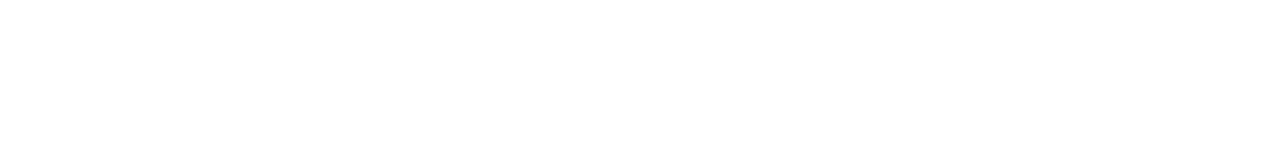
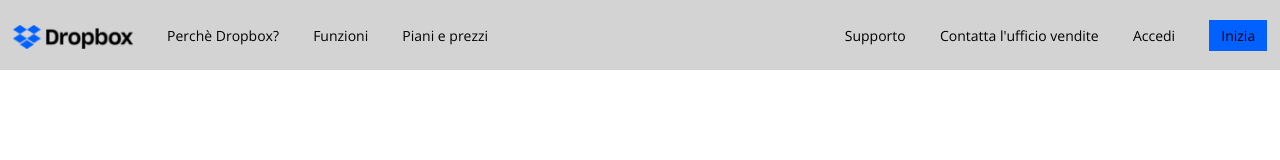
Before and after one commit to Deki97/htmlcss-dropbox, a plain HTML site: page index.html in a window 1280 px wide. Drawn offline with nearby package versions, Linux system fonts and the light colour scheme.

Commit message:
header in progress

```diff
--- a/css/style.css
+++ b/css/style.css
@@ -5,6 +5,87 @@
     box-sizing: border-box;
 }
 
+/* COMMON */
 body {
     font-family: 'Open Sans',sans-serif;
 }
+
+.col {
+    float: left;
+}
+
+.clearfix::after {
+    content: "";
+    display: table;
+    clear: both;
+}
+
+.container-header {
+    width: 98%;
+    margin: auto;
+}
+
+img {
+    width: 100%;
+}
+
+.btn {
+    display: inline-block;
+    font-size: 6px;
+    padding: 6px 12px;
+    line-height: normal;
+}
+
+.btn-blue {
+    background-color: #0061ff;
+    color: white;
+}
+
+/* END COMMON */
+header {
+    height: 70px;
+    background-color: lightgrey;
+}
+
+nav {
+    line-height: 70px;
+}
+
+.col.menu.left, .col.menu.right {
+    width: 50%;
+}
+
+.menu.left {
+    text-align: left;
+}
+
+.menu.right {
+    text-align: right;
+}
+
+.menu.left .logo {
+    width: 120px;
+    vertical-align: middle;
+}
+
+.menu ul {
+    list-style-type: none;
+}
+
+.menu ul li {
+    display: inline-block;
+}
+
+.menu.left ul li {
+    margin-right: 30px;
+}
+
+.menu.right ul li {
+    margin-left: 30px;
+}
+
+.menu ul li a {
+    text-decoration: none;
+    color: black;
+    font-size: 14px;
+}
--- a/index.html
+++ b/index.html
@@ -11,19 +11,66 @@
 <body>
 
     <!-- HEADER FIXED -->
+    <header>
+        <div class="container-header">
 
-        <!-- NAV BAR -->
+            <!-- NAV BAR -->
+            <nav class="clearfix">
 
-            <!-- HEADER LEFT SIDE -->
-                <!-- LISTA DI ELEMENTI, INLINE BLOCK -->
-            <!-- END HEADER LEFT SIDE -->
+                <!-- NAV LEFT SIDE -->
+                <div class="col menu left">
+                    <!-- LISTA DI ELEMENTI, INLINE BLOCK -->
 
-            <!-- HEADER RIGHT SIDE -->
-                <!-- LISTA DI ELEMENTI, INLINE BLOCK -->
-            <!-- END HEADER RIGHT SIDE -->
+                    <ul>
+                        <li>
+                            <img class="logo" src="img/logo-small.png" alt="Dropbox Logo">
+                        </li>
 
-        <!-- END NAV BAR -->
+                        <li>
+                            <a href="#">Perchè Dropbox?</a>
+                        </li>
 
+                        <li>
+                            <a href="#">Funzioni</a>
+                        </li>
+
+                        <li>
+                            <a href="#">Piani e prezzi</a>
+                        </li>
+                    </ul>
+                </div>
+                <!-- END NAV LEFT SIDE -->
+
+                <!-- NAV RIGHT SIDE -->
+                <div class="col menu right">
+                    <!-- LISTA DI ELEMENTI, INLINE BLOCK -->
+
+                    <ul>
+                        <li>
+                            <a href="#">Supporto</a>
+                        </li>
+
+                        <li>
+                            <a href="#">Contatta l'ufficio vendite</a>
+                        </li>
+
+                        <li>
+                            <a href="#">Accedi</a>
+                        </li>
+
+                        <li>
+                            <a class="btn btn-blue" href="#">Inizia</a>
+                        </li>
+                    </ul>
+
+                </div>
+                <!-- END NAV RIGHT SIDE -->
+
+            </nav>
+            <!-- END NAV BAR -->
+
+        </div>
+    </header>
     <!-- END HEADER FIXED -->
 
 
```
